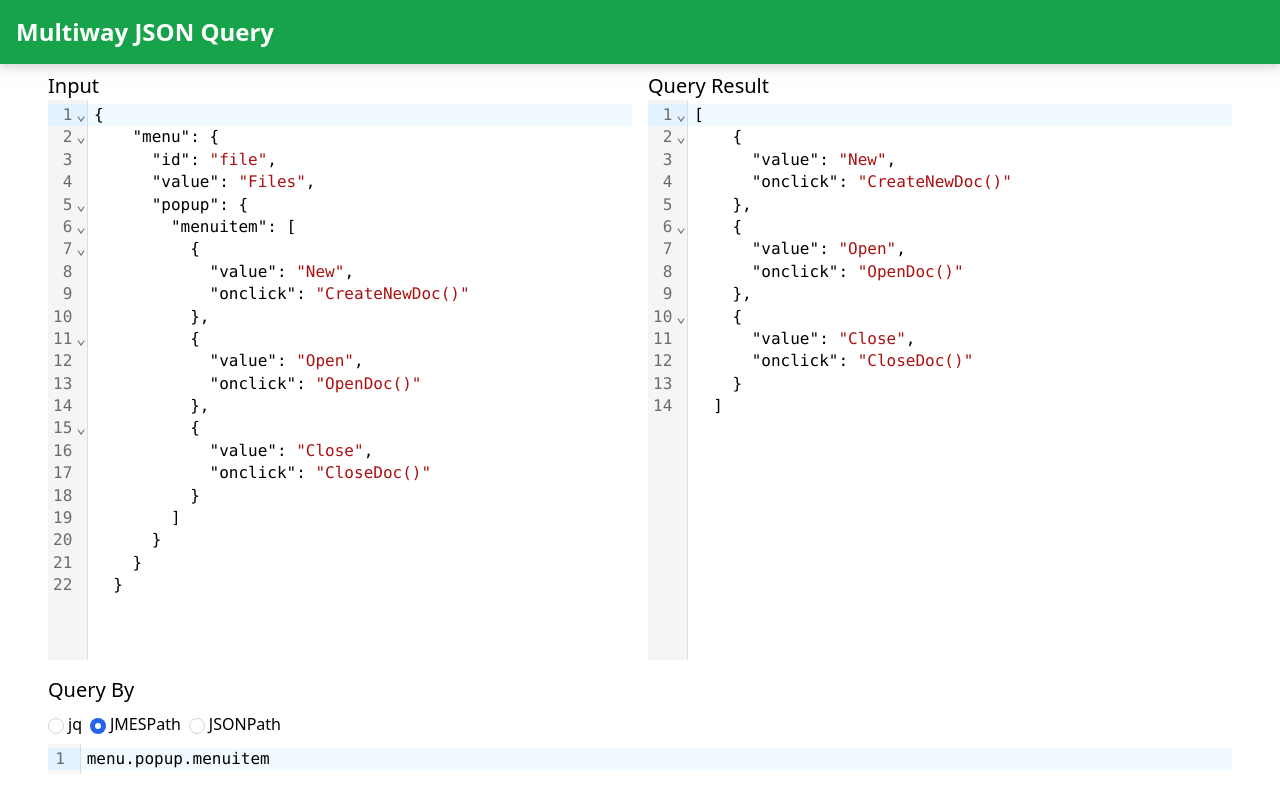
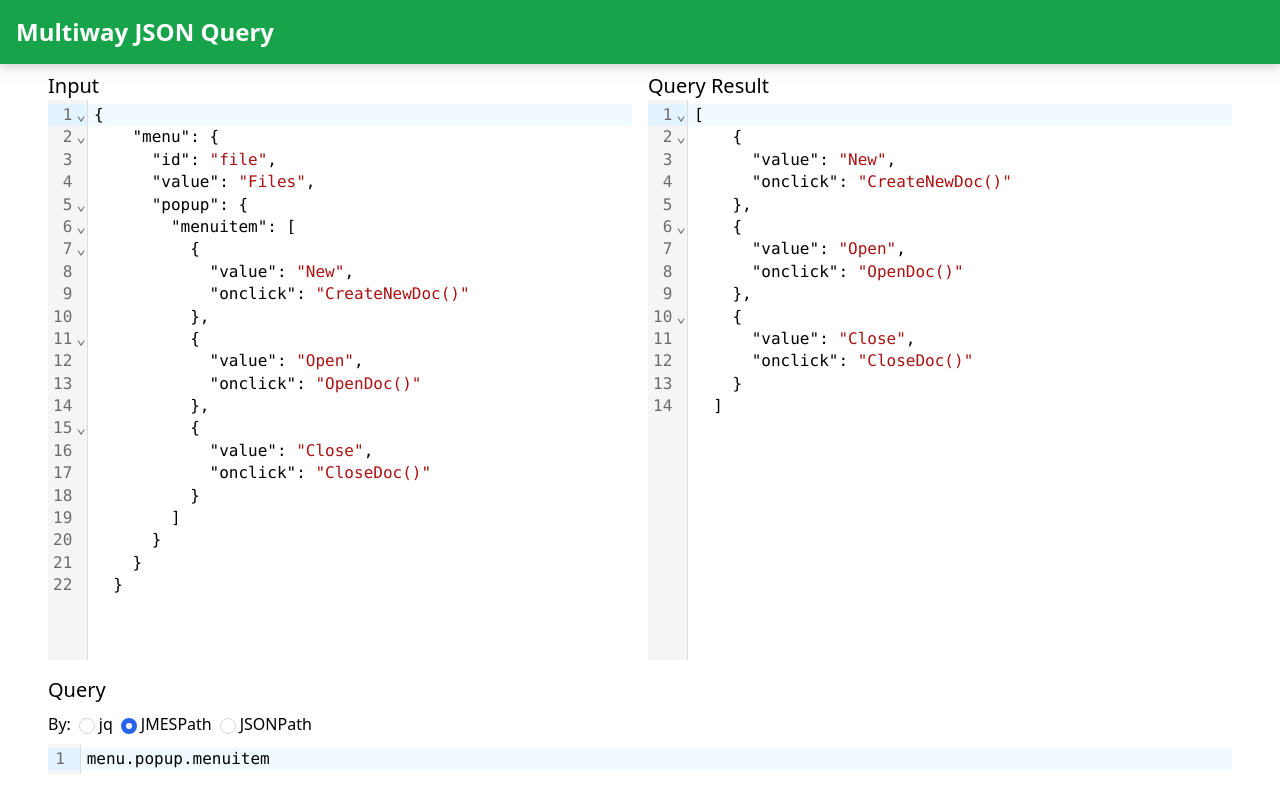
Before and after one commit to CANGDUN/multi-way-json-query, a React (Create React App) app: page / in a window 1280 px wide. Built offline with nearby package versions, Linux system fonts and the light colour scheme.

Commit message:
change text

```diff
--- a/src/App.js
+++ b/src/App.js
@@ -80,8 +80,9 @@ function App() {
             />
           </div>
           <div className="md:col-span-2">
-            <h2 className="text-xl">Query By</h2>
+            <h2 className="text-xl">Query</h2>
             <div className="my-2">
+              <span className="pr-2">By:</span>
               <input className="focus:ring-blue-500 h-4 w-4 text-blue-600 border-gray-300 mr-1" type="radio" onChange={handleQueryMode} checked={queryMode === "jq"} value="jq" id="query-by-jq" />
               <label className="mr-2" htmlFor="query-by-jq">jq</label>
               <input className="focus:ring-blue-500 h-4 w-4 text-blue-600 border-gray-300 mr-1" type="radio" onChange={handleQueryMode} checked={queryMode === "jmespath"} value="jmespath" id="query-by-jmespath" />
```
